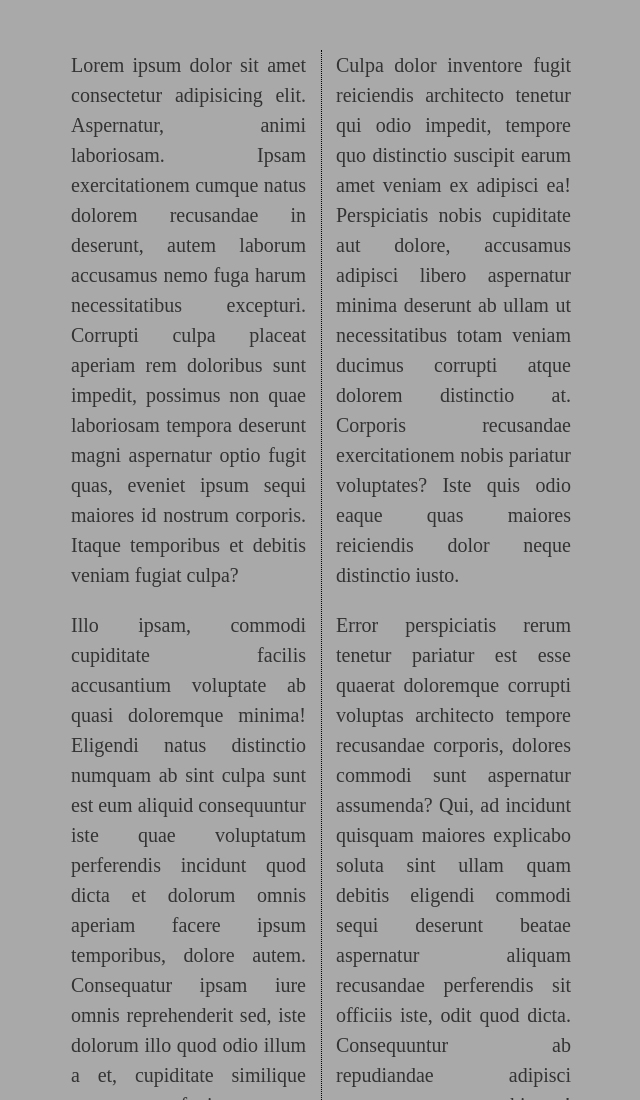
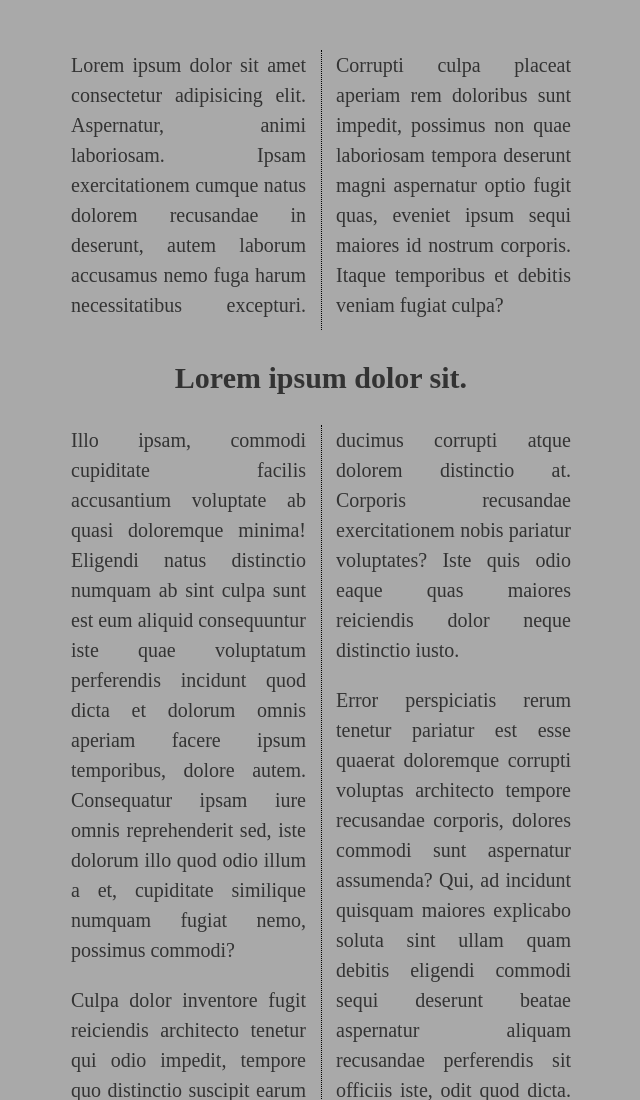
Before and after one commit to Totoshk0/frontend-start, a plain HTML site: page part.003/ex01-simple-columns/index.html in a window 1280 px wide. Shown: the top 1100 px of the page, without its empty margins (319-959 px from the left). Drawn offline with Linux system fonts and the light colour scheme.

Commit message:
Колонки. Добавление в несколько колонок

```diff
--- a/part.003/ex01-simple-columns/index.html
+++ b/part.003/ex01-simple-columns/index.html
@@ -19,6 +19,8 @@
       aspernatur optio fugit quas, eveniet ipsum sequi maiores id nostrum corporis. Itaque temporibus et debitis veniam
       fugiat culpa?
     </p>
+
+    <h2>Lorem ipsum dolor sit.</h2>
 
     <p>
       Illo ipsam, commodi cupiditate facilis accusantium voluptate ab quasi doloremque minima! Eligendi natus
--- a/part.003/ex01-simple-columns/style.css
+++ b/part.003/ex01-simple-columns/style.css
@@ -36,3 +36,8 @@ p {
   /* цвет границы */
   column-rule-color: black;
 }
+
+.columns-2 h2 {
+  column-span: all;
+  text-align: center;
+}
```
